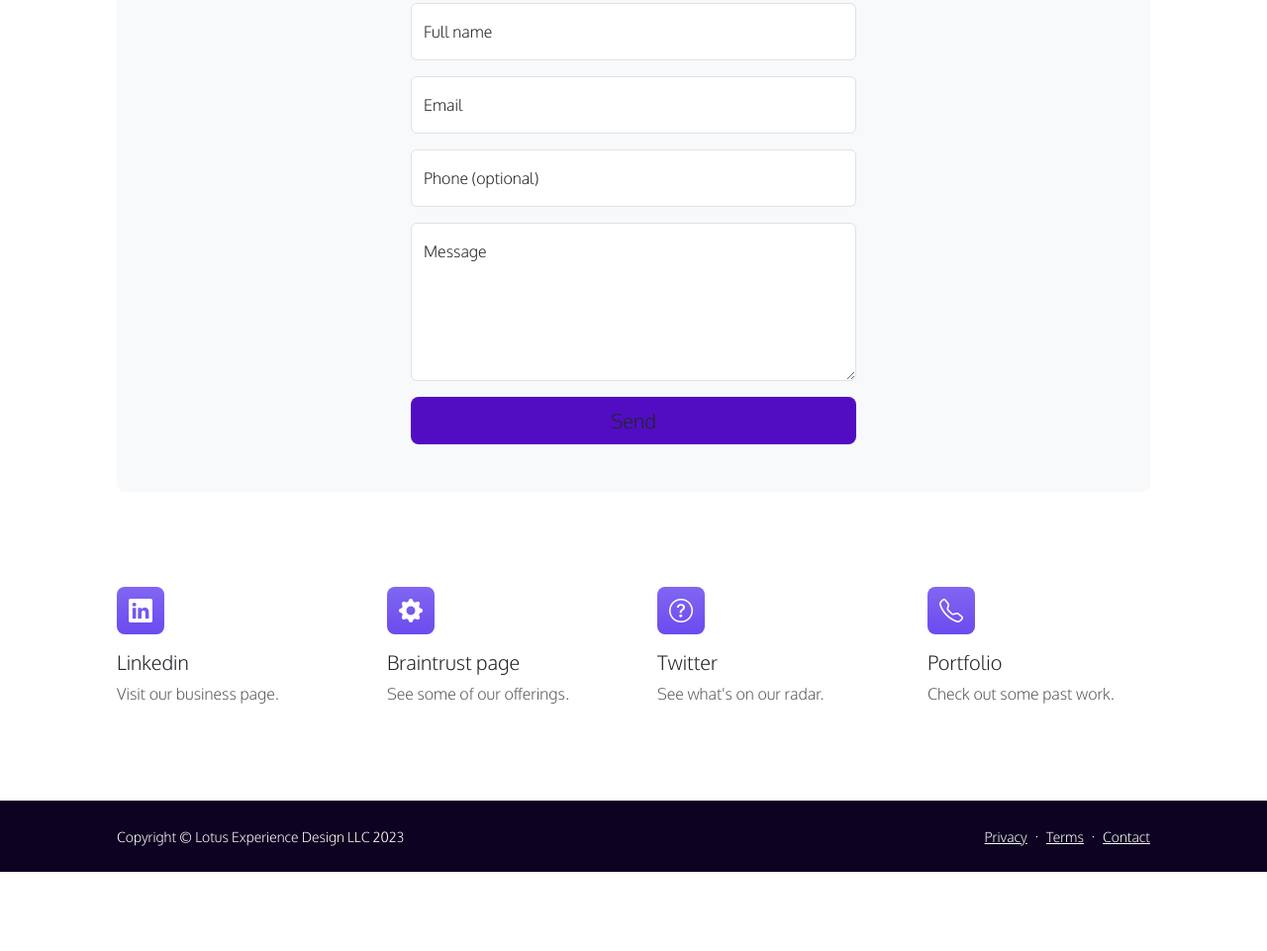
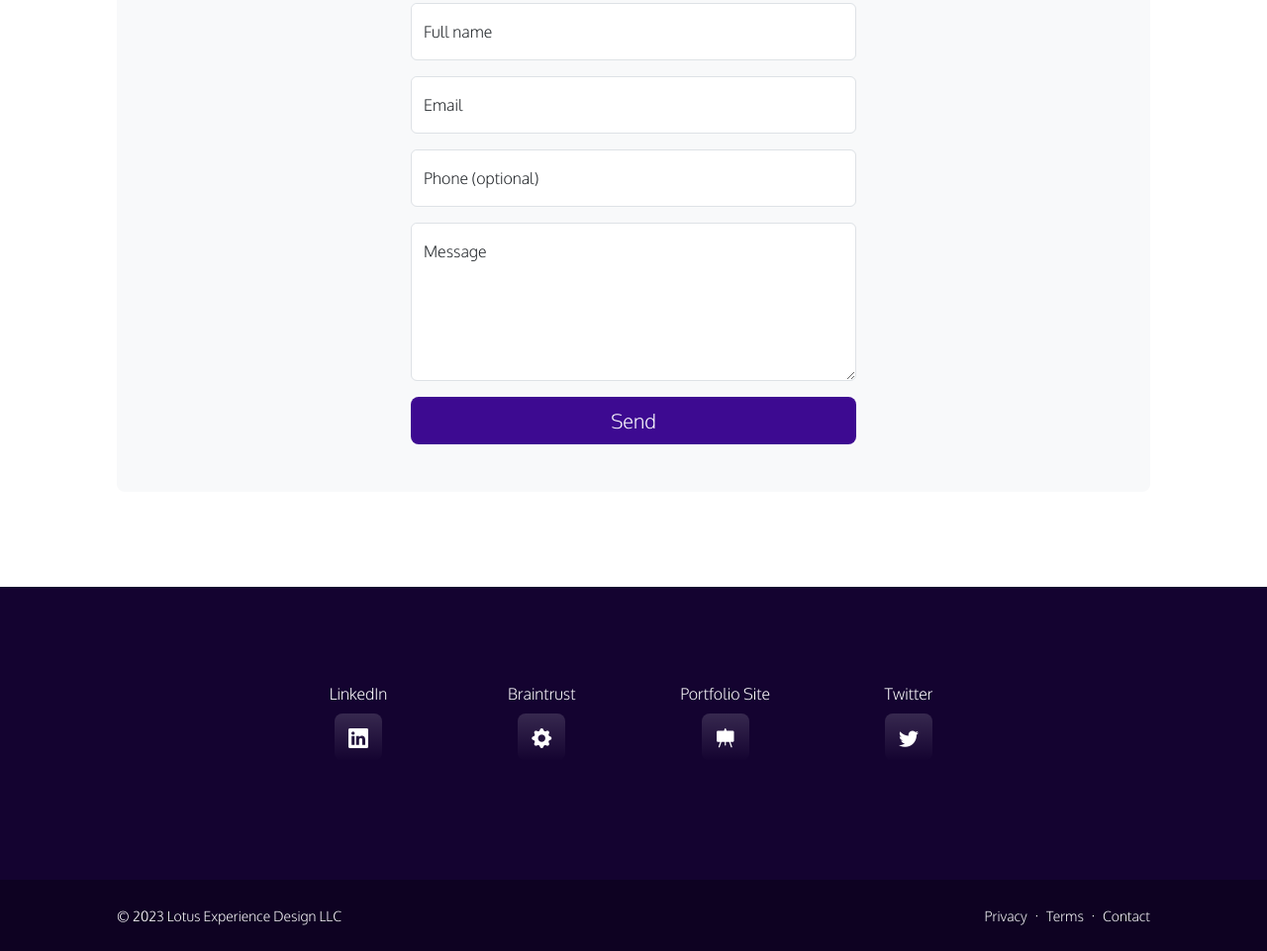
Before and after one commit to sandblasta/lotusexperiencedesign.github.io, a website: page contact.html in a window 1280 px wide. Shown: the part 347-1308 px from the top of the page at 99% size. Before the commit the page ends 1228 px from the top, so only its background shows below. Drawn offline with nearby package versions, Linux system fonts and the light colour scheme.

Commit message:
consistency between the two pages, text alignment, colors

```diff
--- a/contact.html
+++ b/contact.html
@@ -33,8 +33,9 @@
         <main class="flex-shrink-0">
             <!-- Navigation-->
             <nav class="navbar navbar-expand-lg navbar-dark bg-purple">
-                <div class="container px-5">
-                    <a id="topnav" class="navbar-brand" href="index.html">lotus</a>
+                <div class="container px-5 d-flex">
+                    <a id="topnav" class="full-text navbar-brand me-auto" href="index.html">lotus experience design</a>
+                    <a id="topnav" class="short-text navbar-brand me-auto" href="index.html">lotus</a>
                     <button class="navbar-toggler" type="button" data-bs-toggle="collapse" data-bs-target="#navbarSupportedContent" aria-controls="navbarSupportedContent" aria-expanded="false" aria-label="Toggle navigation"><span class="navbar-toggler-icon"></span></button>
                     <div class="collapse navbar-collapse" id="navbarSupportedContent">
                         <ul class="navbar-nav ms-auto mb-2 mb-lg-0">
@@ -68,7 +69,7 @@
                     <div class="bg-light rounded-3 py-5 px-4 px-md-5 mb-5">
                         <div class="text-center mb-5">
                             <!-- <div class="feature bg-primary bg-gradient text-white rounded-3 mb-3"><i class="bi bi-envelope"></i></div> -->
-                            <div class="feature bg-gradient text-white rounded-3 mb-3"><img class="img-fluid rounded-circle me-3" src="assets/lotus_icon_discovery.png" alt="..."></div>
+                            <div class="feature bg-gradient text-white rounded-3 mb-3"><img class="img-fluid rounded-circle me-3" src="assets/Logo_nofill_20230228.png" alt="..."></div>
                             <h1 class="fw-bolder">Get in touch</h1>
                             <p class="lead fw-normal text-muted mb-0">We'd love to hear from you</p>
                         </div>
@@ -114,61 +115,61 @@
 
                                     <!-- Submit Button -->
                                     <div class="d-grid">
-                                        <button class="btn btn-primary btn-lg" id="submitButton" type="submit">Send</button>
+                                        <button class="btn btn-primary btn-lg text-white" id="submitButton" type="submit">Send</button>
                                     </div>
 
                                     <!-- Autoresponse email -->
                                     <input type="hidden" name="_autoresponse" value="Thank you for your message. We will do our best to respond within 48 hours. - Lotus Experience Design">
 
                                 </form>
-
-
-
-
-
-
                             </div>
-                        </div>
-                    </div>
-                    <!-- Contact cards-->
-                    <div class="row gx-5 row-cols-2 row-cols-lg-4 py-5">
-                        <div class="col">
-                            <div class="feature bg-theme bg-gradient text-white rounded-3 mb-3"><i class="bi bi-linkedin"></i></div>
-                            <div class="h5 mb-2">Linkedin</div>
-                            <p class="text-muted mb-0">Visit our business page.</p>
-                        </div>
-                        <div class="col">
-                            <div class="feature bg-theme bg-gradient text-white rounded-3 mb-3"><i class="bi bi-gear-fill"></i></div>
-                            <div class="h5">Braintrust page</div>
-                            <p class="text-muted mb-0">See some of our offerings.</p>
-
-                        </div>
-                        <div class="col">
-                            <div class="feature bg-theme bg-gradient text-white rounded-3 mb-3"><i class="bi bi-question-circle"></i></div>
-                            <div class="h5">Twitter</div>
-                            <p class="text-muted mb-0">See what's on our radar.</p>
-
-                        </div>
-                        <div class="col">
-                            <div class="feature bg-theme bg-gradient text-white rounded-3 mb-3"><i class="bi bi-telephone"></i></div>
-                            <div class="h5">Portfolio</div>
-                            <p class="text-muted mb-0">Check out some past work.</p>
                         </div>
                     </div>
                 </div>
             </section>
+
+            <!-- Links section  -->
+            <section class="py-5 bg-purple text-white" id="external_links">
+                <div class="container px-5 my-5">
+                    <div class="row gx-2">
+                        <!-- <div class="col-lg-4 mb-5 mb-lg-0"><h3 class="fw-bolder custom-colors mb-0">Visit us at:</h2></div> -->
+                        <div class="col-lg-2"></div>
+                        <div class="col-lg-8">
+                            <div class="row gx-5 row-cols-1 row-cols-md-4">
+                                <div class="col mb-2 h-100 d-flex flex-column align-items-center">
+                                    <div class="mb-2">LinkedIn</div>
+                                    <div class="feature bg-gradient text-white rounded-3 mb-3"><a class="fs-5 px-2 text-white" href="#!"><i class="bi-linkedin"></i></a></div>
+                                </div>
+                                <div class="col mb-2 h-100 d-flex flex-column align-items-center">
+                                    <div class="mb-2">Braintrust</div>
+                                    <div class="feature bg-gradient text-white rounded-3 mb-3"><a class="fs-5 px-2 text-white" href="#!"><i class="bi-gear-fill"></i></a></div>
+                                </div>
+                                <div class="col mb-2 h-100 d-flex flex-column align-items-center">
+                                    <div class="mb-2">Portfolio Site</div>
+                                    <div class="feature bg-gradient text-white rounded-3 mb-3"><a class="fs-5 px-2 text-white" href="#!"><i class="bi-easel-fill"></i></a></div>
+                                </div>
+                                <div class="col mb-2 h-100 d-flex flex-column align-items-center">
+                                    <div class="mb-2">Twitter</div>
+                                    <div class="feature bg-gradient text-white rounded-3 mb-3"><a class="fs-5 px-2 text-white" href="#!"><i class="bi-twitter"></i></a></div>
+                                </div>
+                            </div>
+                        </div>
+                    </div>
+                </div>
+            </section>
+
         </main>
         <!-- Footer-->
         <footer class="bg-purple-dark py-4 mt-auto">
             <div class="container px-5">
                 <div class="row align-items-center justify-content-between flex-column flex-sm-row">
-                    <div class="col-auto"><div class="small m-0 text-white">Copyright &copy; Lotus Experience Design LLC 2023</div></div>
+                    <div class="col-auto"><div class="small m-0 text-white">&copy; 2023  Lotus Experience Design LLC</div></div>
                     <div class="col-auto">
-                        <a class="link-light small" href="#!">Privacy</a>
+                        <a class="link-light small text-decoration-none" href="#!">Privacy</a>
                         <span class="text-white mx-1">&middot;</span>
-                        <a class="link-light small" href="#!">Terms</a>
+                        <a class="link-light small text-decoration-none" href="#!">Terms</a>
                         <span class="text-white mx-1">&middot;</span>
-                        <a class="link-light small" href="#!">Contact</a>
+                        <a class="link-light small text-decoration-none" href="#!">Contact</a>
                     </div>
                 </div>
             </div>
--- a/main.scss
+++ b/main.scss
@@ -47,7 +47,7 @@ a, .a {
 }
 
 .btn-primary, .bg-primary {
-  background-color: $indigo-600 !important;
+  background-color: $indigo-700 !important;
 }
 
 .bg-theme {
@@ -111,6 +111,7 @@ p, .p{
 
 }
 
+
 // .navbar {
 //   --bs-navbar-brand-font-size: 1.23rem;
 // }
```
Also changed, not shown: index.html (+15 -24 lines), assets/Logo_nofill_20230228.png (added), css/main.min.css, main.css, 2 other files.
